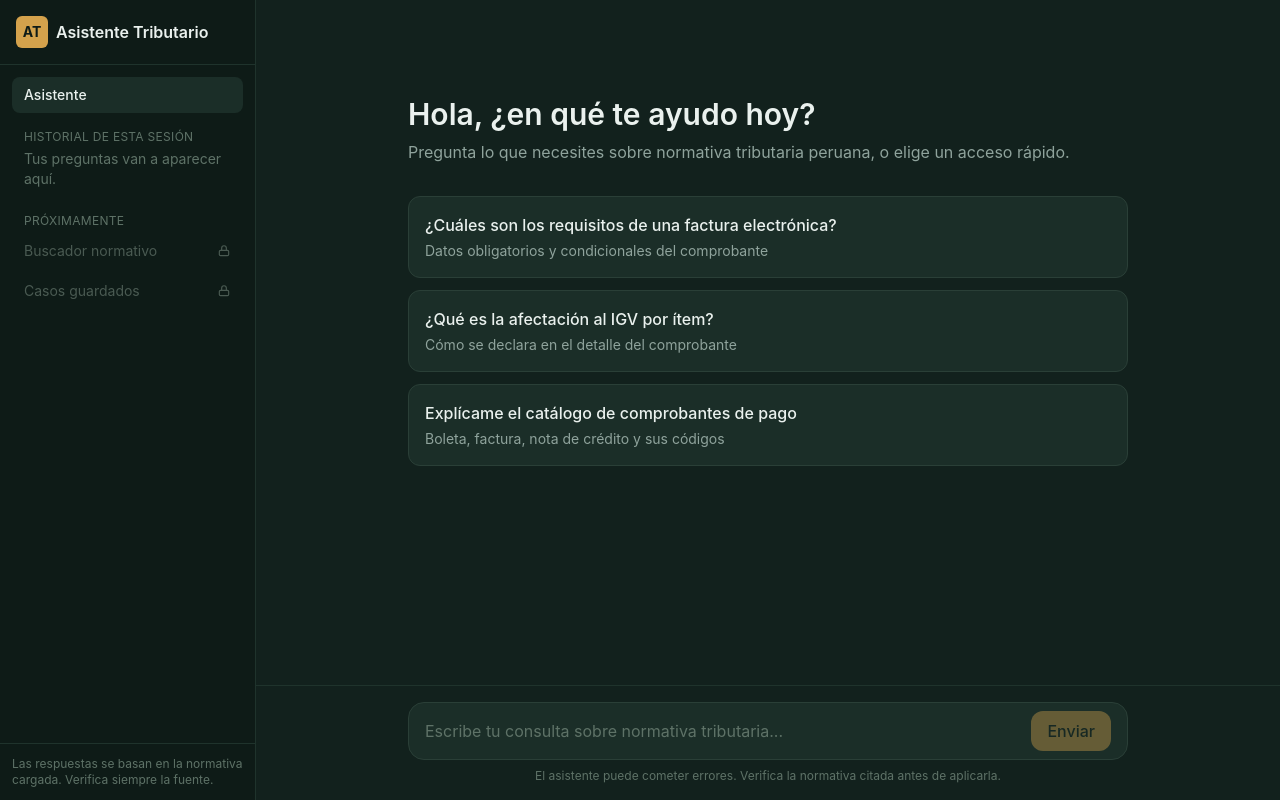
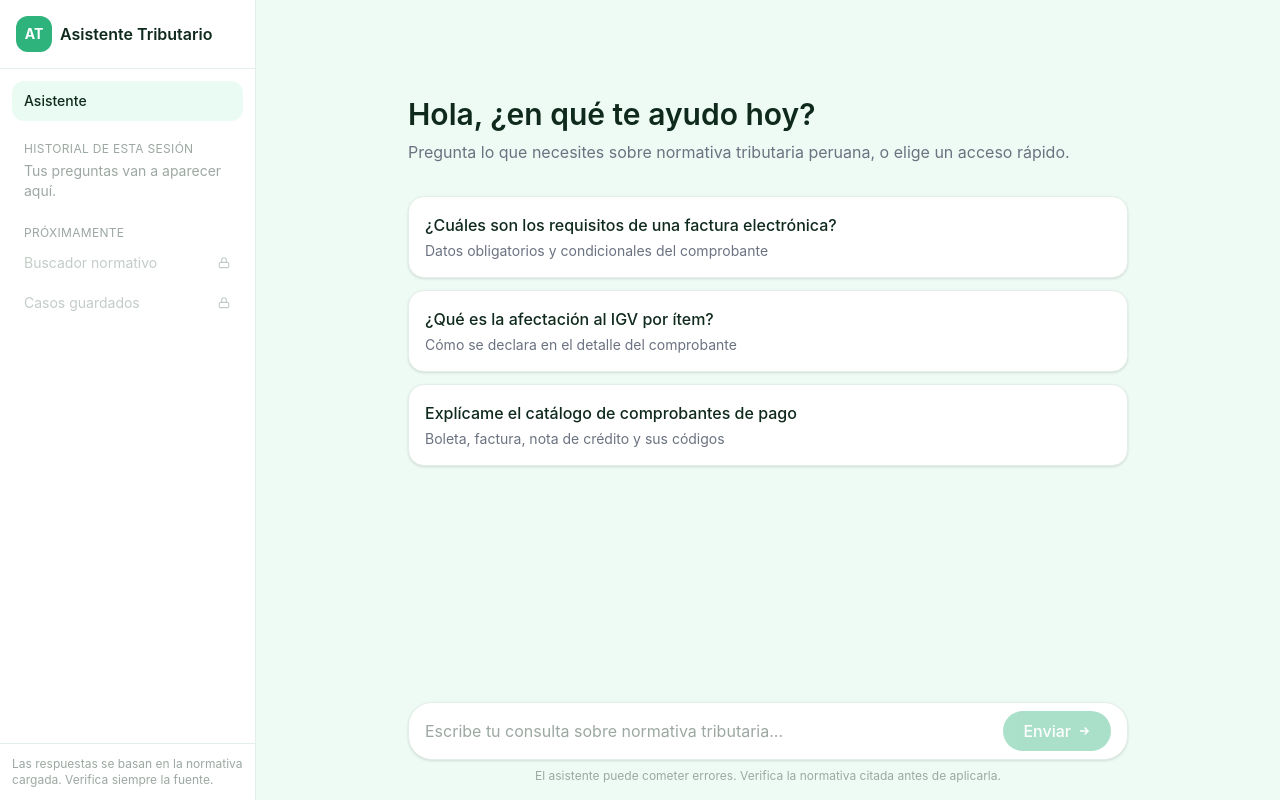
Before and after one commit to emanuelbenjamin-creator/RAG, a React app in the folder frontend/: page / in a window 1280 px wide. Built offline with nearby package versions, Linux system fonts and the light colour scheme; the HTML template or start-up script is replaced by a standard one.

Commit message:
Update ChatTributario.jsx

```diff
--- a/frontend/src/components/ChatTributario.jsx
+++ b/frontend/src/components/ChatTributario.jsx
@@ -18,7 +18,6 @@ const ACCESOS_RAPIDOS = [
 ];
 
 /* -------------------- Render de texto con formato liviano -------------------- */
-/* Soporta **negrita**, ## encabezados, listas "1. " y "- ", sin dependencias externas */
 function renderTextoFormateado(texto) {
   const lineas = texto.split('\n');
   const bloques = [];
@@ -35,7 +34,7 @@ function renderTextoFormateado(texto) {
     const partes = linea.split(/(\*\*[^*]+\*\*)/g);
     return partes.map((parte, i) =>
       parte.startsWith('**') && parte.endsWith('**') ? (
-        <strong key={i} className="font-semibold text-[#F3E9D2]">
+        <strong key={i} className="font-semibold text-[#0F2A1D]">
           {parte.slice(2, -2)}
         </strong>
       ) : (
@@ -58,7 +57,7 @@ function renderTextoFormateado(texto) {
       const nivel = matchHeader[1].length;
       const Tag = nivel === 1 ? 'h2' : nivel === 2 ? 'h3' : 'h4';
       bloques.push(
-        <Tag key={idx} className="font-semibold text-[#EAF1EE] mt-4 mb-2">
+        <Tag key={idx} className="font-semibold text-[#0F2A1D] mt-5 mb-2 text-lg">
           {conNegritas(matchHeader[2])}
         </Tag>
       );
@@ -81,7 +80,7 @@ function renderTextoFormateado(texto) {
 
     cerrarLista();
     bloques.push(
-      <p key={idx} className="leading-relaxed mb-3 last:mb-0">
+      <p key={idx} className="leading-relaxed mb-3 last:mb-0 text-[#374151]">
         {conNegritas(trimmed)}
       </p>
     );
@@ -91,7 +90,7 @@ function renderTextoFormateado(texto) {
   return bloques.map((b, i) => {
     if (b && b.type === 'ol') {
       return (
-        <ol key={`l-${i}`} className="list-decimal list-inside space-y-1 mb-3 pl-1">
+        <ol key={`l-${i}`} className="list-decimal list-inside space-y-1.5 mb-3 pl-1 text-[#374151]">
           {b.items.map((it, j) => (
             <li key={j}>{conNegritas(it)}</li>
           ))}
@@ -100,7 +99,7 @@ function renderTextoFormateado(texto) {
     }
     if (b && b.type === 'ul') {
       return (
-        <ul key={`l-${i}`} className="list-disc list-inside space-y-1 mb-3 pl-1">
+        <ul key={`l-${i}`} className="list-disc list-inside space-y-1.5 mb-3 pl-1 text-[#374151]">
           {b.items.map((it, j) => (
             <li key={j}>{conNegritas(it)}</li>
           ))}
@@ -111,66 +110,80 @@ function renderTextoFormateado(texto) {
   });
 }
 
+/* -------------------- Pantalla de carga inicial -------------------- */
+function PantallaCarga() {
+  return (
+    <div className="fixed inset-0 z-50 flex flex-col items-center justify-center bg-[#EEFBF5]">
+      <div className="w-16 h-16 rounded-2xl bg-[#2EB37C] flex items-center justify-center mb-5 animate-pulse shadow-lg shadow-[#2EB37C]/30">
+        <svg width="30" height="30" viewBox="0 0 24 24" fill="none" stroke="white" strokeWidth="2">
+          <path d="M9 12l2 2 4-4" />
+          <circle cx="12" cy="12" r="9" />
+        </svg>
+      </div>
+      <p className="text-[#0F2A1D] font-medium mb-3">Cargando asistente...</p>
+      <div className="flex gap-1.5">
+        <span className="w-2 h-2 rounded-full bg-[#2EB37C] animate-bounce [animation-delay:-0.3s]" />
+        <span className="w-2 h-2 rounded-full bg-[#2EB37C] animate-bounce [animation-delay:-0.15s]" />
+        <span className="w-2 h-2 rounded-full bg-[#2EB37C] animate-bounce" />
+      </div>
+    </div>
+  );
+}
+
 /* -------------------- Barra lateral -------------------- */
-function Sidebar({ abierta, onCerrar, historial, onSeleccionarHistorial }) {
+function Sidebar({ abierta, onCerrar, historial }) {
   return (
     <>
       {abierta && (
-        <div
-          className="fixed inset-0 bg-black/50 z-20 md:hidden"
-          onClick={onCerrar}
-        />
+        <div className="fixed inset-0 bg-black/20 z-20 md:hidden" onClick={onCerrar} />
       )}
       <aside
-        className={`fixed md:static z-30 h-full w-64 bg-[#0E1B17] border-r border-[#1F332C]
+        className={`fixed md:static z-30 h-full w-64 bg-white border-r border-[#E5EFE9]
         flex flex-col transition-transform duration-200
         ${abierta ? 'translate-x-0' : '-translate-x-full'} md:translate-x-0`}
       >
-        <div className="p-4 flex items-center gap-2 border-b border-[#1F332C]">
-          <div className="w-8 h-8 rounded-md bg-[#D4A24C] flex items-center justify-center text-[#0E1B17] font-bold text-sm">
+        <div className="p-4 flex items-center gap-2 border-b border-[#E5EFE9]">
+          <div className="w-9 h-9 rounded-xl bg-[#2EB37C] flex items-center justify-center text-white font-bold text-sm">
             AT
           </div>
-          <span className="font-semibold text-[#EAF1EE]">Asistente Tributario</span>
+          <span className="font-semibold text-[#0F2A1D]">Asistente Tributario</span>
         </div>
 
         <nav className="flex-1 p-3 space-y-1 overflow-y-auto">
-          <button className="w-full text-left px-3 py-2 rounded-lg bg-[#1B2E28] text-[#EAF1EE] font-medium text-sm flex items-center gap-2">
+          <button className="w-full text-left px-3 py-2.5 rounded-xl bg-[#EAFBF3] text-[#0F2A1D] font-medium text-sm">
             Asistente
           </button>
 
-          <div className="text-xs uppercase tracking-wide text-[#5E7267] mt-4 mb-1 px-3">
+          <div className="text-xs uppercase tracking-wide text-[#9CA8A1] mt-4 mb-1 px-3">
             Historial de esta sesión
           </div>
           {historial.length === 0 ? (
-            <p className="px-3 text-sm text-[#5E7267]">
-              Tus preguntas van a aparecer aquí.
-            </p>
+            <p className="px-3 text-sm text-[#9CA8A1]">Tus preguntas van a aparecer aquí.</p>
           ) : (
             historial.map((h, i) => (
               <button
                 key={i}
-                onClick={() => onSeleccionarHistorial(i)}
-                className="w-full text-left px-3 py-2 rounded-lg text-sm text-[#8FA39C] hover:bg-[#1B2E28] hover:text-[#EAF1EE] truncate"
+                className="w-full text-left px-3 py-2 rounded-xl text-sm text-[#5B6B62] hover:bg-[#F3FAF6] truncate"
               >
                 {h}
               </button>
             ))
           )}
 
-          <div className="text-xs uppercase tracking-wide text-[#5E7267] mt-6 mb-1 px-3">
+          <div className="text-xs uppercase tracking-wide text-[#9CA8A1] mt-6 mb-1 px-3">
             Próximamente
           </div>
-          <div className="px-3 py-2 rounded-lg text-sm text-[#4A5A52] cursor-not-allowed flex items-center justify-between">
+          <div className="px-3 py-2 rounded-xl text-sm text-[#C3CCC7] cursor-not-allowed flex items-center justify-between">
             Buscador normativo
             <LockIcon />
           </div>
-          <div className="px-3 py-2 rounded-lg text-sm text-[#4A5A52] cursor-not-allowed flex items-center justify-between">
+          <div className="px-3 py-2 rounded-xl text-sm text-[#C3CCC7] cursor-not-allowed flex items-center justify-between">
             Casos guardados
             <LockIcon />
           </div>
         </nav>
 
-        <div className="p-3 border-t border-[#1F332C] text-xs text-[#5E7267]">
+        <div className="p-3 border-t border-[#E5EFE9] text-xs text-[#9CA8A1]">
           Las respuestas se basan en la normativa cargada. Verifica siempre la fuente.
         </div>
       </aside>
@@ -191,16 +204,37 @@ function LockIcon() {
 function Referencias({ fuentes }) {
   if (!fuentes || fuentes.length === 0) return null;
   return (
-    <div className="mt-4 pt-3 border-t border-[#1F332C] flex flex-wrap gap-2">
+    <div className="mt-4 pt-3 border-t border-[#E5EFE9] flex flex-wrap gap-2">
       {fuentes.map((f, i) => (
         <span
           key={i}
-          className="text-xs bg-[#1B2E28] text-[#8FA39C] px-2.5 py-1 rounded-full border border-[#2A3F37]"
+          className="text-xs bg-[#EAFBF3] text-[#2E8F63] px-2.5 py-1 rounded-full border border-[#D3F0E1]"
         >
           {f.fuente}
           {f.categoria && f.categoria !== 'por_definir' ? ` · ${f.categoria.replace(/_/g, ' ')}` : ''}
         </span>
       ))}
+    </div>
+  );
+}
+
+/* -------------------- Preguntas relacionadas -------------------- */
+function SugerenciasRelacionadas({ sugerencias, esUltima, onElegir }) {
+  if (!esUltima || !sugerencias || sugerencias.length === 0) return null;
+  return (
+    <div className="mt-4 pt-4 border-t border-[#E5EFE9]">
+      <p className="text-xs font-medium text-[#9CA8A1] mb-2">También te puede interesar</p>
+      <div className="flex flex-col gap-2">
+        {sugerencias.map((s, i) => (
+          <button
+            key={i}
+            onClick={() => onElegir(s)}
+            className="text-left text-sm px-3 py-2 rounded-xl border border-[#E5EFE9] text-[#374151] hover:border-[#2EB37C]/50 hover:bg-[#F3FAF6] transition-colors"
+          >
+            {s}
+          </button>
+        ))}
+      </div>
     </div>
   );
 }
@@ -223,11 +257,11 @@ function IndicadorEscribiendo() {
   }, []);
 
   return (
-    <div className="flex items-center gap-3 text-[#8FA39C] text-sm">
+    <div className="flex items-center gap-3 text-[#6B7280] text-sm bg-white rounded-2xl px-4 py-3 w-fit shadow-sm">
       <div className="flex gap-1">
-        <span className="w-2 h-2 rounded-full bg-[#D4A24C] animate-bounce [animation-delay:-0.3s]" />
-        <span className="w-2 h-2 rounded-full bg-[#D4A24C] animate-bounce [animation-delay:-0.15s]" />
-        <span className="w-2 h-2 rounded-full bg-[#D4A24C] animate-bounce" />
+        <span className="w-2 h-2 rounded-full bg-[#2EB37C] animate-bounce [animation-delay:-0.3s]" />
+        <span className="w-2 h-2 rounded-full bg-[#2EB37C] animate-bounce [animation-delay:-0.15s]" />
+        <span className="w-2 h-2 rounded-full bg-[#2EB37C] animate-bounce" />
       </div>
       <span>{MENSAJES_CARGA[mensajeIdx]}</span>
     </div>
@@ -236,11 +270,17 @@ function IndicadorEscribiendo() {
 
 /* -------------------- Componente principal -------------------- */
 export default function ChatTributario() {
+  const [cargandoApp, setCargandoApp] = useState(true);
   const [pregunta, setPregunta] = useState('');
   const [chatLog, setChatLog] = useState([]);
   const [loading, setLoading] = useState(false);
   const [sidebarAbierta, setSidebarAbierta] = useState(false);
   const finRef = useRef(null);
+
+  useEffect(() => {
+    const t = setTimeout(() => setCargandoApp(false), 1600);
+    return () => clearTimeout(t);
+  }, []);
 
   useEffect(() => {
     finRef.current?.scrollIntoView({ behavior: 'smooth' });
@@ -266,12 +306,7 @@ export default function ChatTributario() {
       if (response.ok) {
         setChatLog((prev) => [
           ...prev,
-          {
-            remitente: 'ia',
-            texto: data.respuesta,
-            fuentes: data.fuentes,
-            degradado: data.degradado,
-          },
+          { remitente: 'ia', texto: data.respuesta, fuentes: data.fuentes, degradado: data.degradado, sugerencias: data.sugerencias },
         ]);
       } else {
         setChatLog((prev) => [
@@ -301,22 +336,16 @@ export default function ChatTributario() {
     }
   };
 
-  const preguntasUsuario = chatLog
-    .filter((m) => m.remitente === 'usuario')
-    .map((m) => m.texto);
+  const preguntasUsuario = chatLog.filter((m) => m.remitente === 'usuario').map((m) => m.texto);
+
+  if (cargandoApp) return <PantallaCarga />;
 
   return (
-    <div className="flex h-screen bg-[#12211D] text-[#EAF1EE] font-sans overflow-hidden">
-      <Sidebar
-        abierta={sidebarAbierta}
-        onCerrar={() => setSidebarAbierta(false)}
-        historial={preguntasUsuario}
-        onSeleccionarHistorial={() => {}}
-      />
+    <div className="flex h-screen bg-[#EEFBF5] text-[#0F2A1D] font-sans overflow-hidden">
+      <Sidebar abierta={sidebarAbierta} onCerrar={() => setSidebarAbierta(false)} historial={preguntasUsuario} />
 
       <div className="flex-1 flex flex-col min-w-0">
-        {/* Header móvil */}
-        <header className="md:hidden flex items-center gap-3 p-4 border-b border-[#1F332C]">
+        <header className="md:hidden flex items-center gap-3 p-4 bg-white border-b border-[#E5EFE9]">
           <button onClick={() => setSidebarAbierta(true)} aria-label="Abrir menú">
             <svg width="22" height="22" viewBox="0 0 24 24" fill="none" stroke="currentColor" strokeWidth="2">
               <path d="M3 6h18M3 12h18M3 18h18" />
@@ -329,10 +358,10 @@ export default function ChatTributario() {
           <div className="max-w-3xl mx-auto px-4 md:px-6 py-8">
             {chatLog.length === 0 ? (
               <div className="mt-8 md:mt-16">
-                <h1 className="text-2xl md:text-3xl font-semibold text-[#EAF1EE] mb-2">
+                <h1 className="text-2xl md:text-3xl font-semibold text-[#0F2A1D] mb-2">
                   Hola, ¿en qué te ayudo hoy?
                 </h1>
-                <p className="text-[#8FA39C] mb-8">
+                <p className="text-[#6B7280] mb-8">
                   Pregunta lo que necesites sobre normativa tributaria peruana, o elige un acceso rápido.
                 </p>
                 <div className="grid gap-3 sm:grid-cols-1">
@@ -340,10 +369,10 @@ export default function ChatTributario() {
                     <button
                       key={i}
                       onClick={() => enviarPregunta(a.titulo)}
-                      className="text-left p-4 rounded-xl bg-[#1B2E28] border border-[#2A3F37] hover:border-[#D4A24C]/60 transition-colors"
+                      className="text-left p-4 rounded-2xl bg-white border border-[#E5EFE9] hover:border-[#2EB37C]/50 hover:shadow-md transition-all shadow-sm"
                     >
-                      <p className="text-[#EAF1EE] font-medium mb-1">{a.titulo}</p>
-                      <p className="text-sm text-[#8FA39C]">{a.detalle}</p>
+                      <p className="text-[#0F2A1D] font-medium mb-1">{a.titulo}</p>
+                      <p className="text-sm text-[#6B7280]">{a.detalle}</p>
                     </button>
                   ))}
                 </div>
@@ -353,19 +382,27 @@ export default function ChatTributario() {
                 {chatLog.map((msg, index) =>
                   msg.remitente === 'usuario' ? (
                     <div key={index} className="flex justify-end">
-                      <div className="max-w-lg bg-[#2F6F5E] text-white px-4 py-2.5 rounded-2xl rounded-br-sm">
+                      <div className="max-w-lg bg-[#2EB37C] text-white px-4 py-2.5 rounded-3xl rounded-br-md shadow-sm">
                         {msg.texto}
                       </div>
                     </div>
                   ) : (
-                    <div key={index} className={msg.error ? 'text-[#D98B7A]' : 'text-[#D7E4DE]'}>
+                    <div
+                      key={index}
+                      className={`rounded-3xl p-5 bg-white shadow-sm ${msg.error ? 'text-[#C0523F]' : ''}`}
+                    >
                       {msg.degradado && (
-                        <span className="inline-block mb-2 text-xs font-medium text-[#D4A24C] bg-[#2A2418] px-2 py-0.5 rounded-full">
+                        <span className="inline-block mb-2 text-xs font-medium text-[#B8860B] bg-[#FDF3D9] px-2 py-0.5 rounded-full">
                           Respuesta sin pulir — alta demanda
                         </span>
                       )}
                       <div>{renderTextoFormateado(msg.texto)}</div>
                       <Referencias fuentes={msg.fuentes} />
+                      <SugerenciasRelacionadas
+                        sugerencias={msg.sugerencias}
+                        esUltima={index === chatLog.length - 1}
+                        onElegir={enviarPregunta}
+                      />
                     </div>
                   )
                 )}
@@ -376,27 +413,29 @@ export default function ChatTributario() {
           </div>
         </div>
 
-        {/* Input */}
-        <div className="border-t border-[#1F332C] bg-[#12211D]">
-          <form onSubmit={handleSubmit} className="max-w-3xl mx-auto px-4 md:px-6 py-4">
-            <div className="flex items-end gap-2 bg-[#1B2E28] border border-[#2A3F37] rounded-2xl px-4 py-2 focus-within:border-[#D4A24C]/60">
+        <div className="bg-[#EEFBF5] pb-4 pt-2">
+          <form onSubmit={handleSubmit} className="max-w-3xl mx-auto px-4 md:px-6">
+            <div className="flex items-end gap-2 bg-white border border-[#E5EFE9] rounded-3xl px-4 py-2 shadow-sm focus-within:border-[#2EB37C]/60">
               <textarea
                 value={pregunta}
                 onChange={(e) => setPregunta(e.target.value)}
                 onKeyDown={handleKeyDown}
                 rows={1}
                 placeholder="Escribe tu consulta sobre normativa tributaria..."
-                className="flex-1 bg-transparent resize-none outline-none text-[#EAF1EE] placeholder-[#5E7267] py-2 max-h-32"
+                className="flex-1 bg-transparent resize-none outline-none text-[#0F2A1D] placeholder-[#9CA8A1] py-2 max-h-32"
               />
               <button
                 type="submit"
                 disabled={loading || !pregunta.trim()}
-                className="shrink-0 bg-[#D4A24C] hover:bg-[#E0B366] disabled:opacity-40 disabled:hover:bg-[#D4A24C] text-[#12211D] font-medium px-4 py-2 rounded-xl transition-colors"
+                className="shrink-0 bg-[#2EB37C] hover:bg-[#29A06F] disabled:opacity-40 disabled:hover:bg-[#2EB37C] text-white font-medium px-5 py-2 rounded-full transition-colors flex items-center gap-1.5"
               >
                 Enviar
+                <svg width="14" height="14" viewBox="0 0 24 24" fill="none" stroke="white" strokeWidth="2.5">
+                  <path d="M5 12h14M13 6l6 6-6 6" />
+                </svg>
               </button>
             </div>
-            <p className="text-xs text-[#5E7267] mt-2 text-center">
+            <p className="text-xs text-[#9CA8A1] mt-2 text-center">
               El asistente puede cometer errores. Verifica la normativa citada antes de aplicarla.
             </p>
           </form>
```
